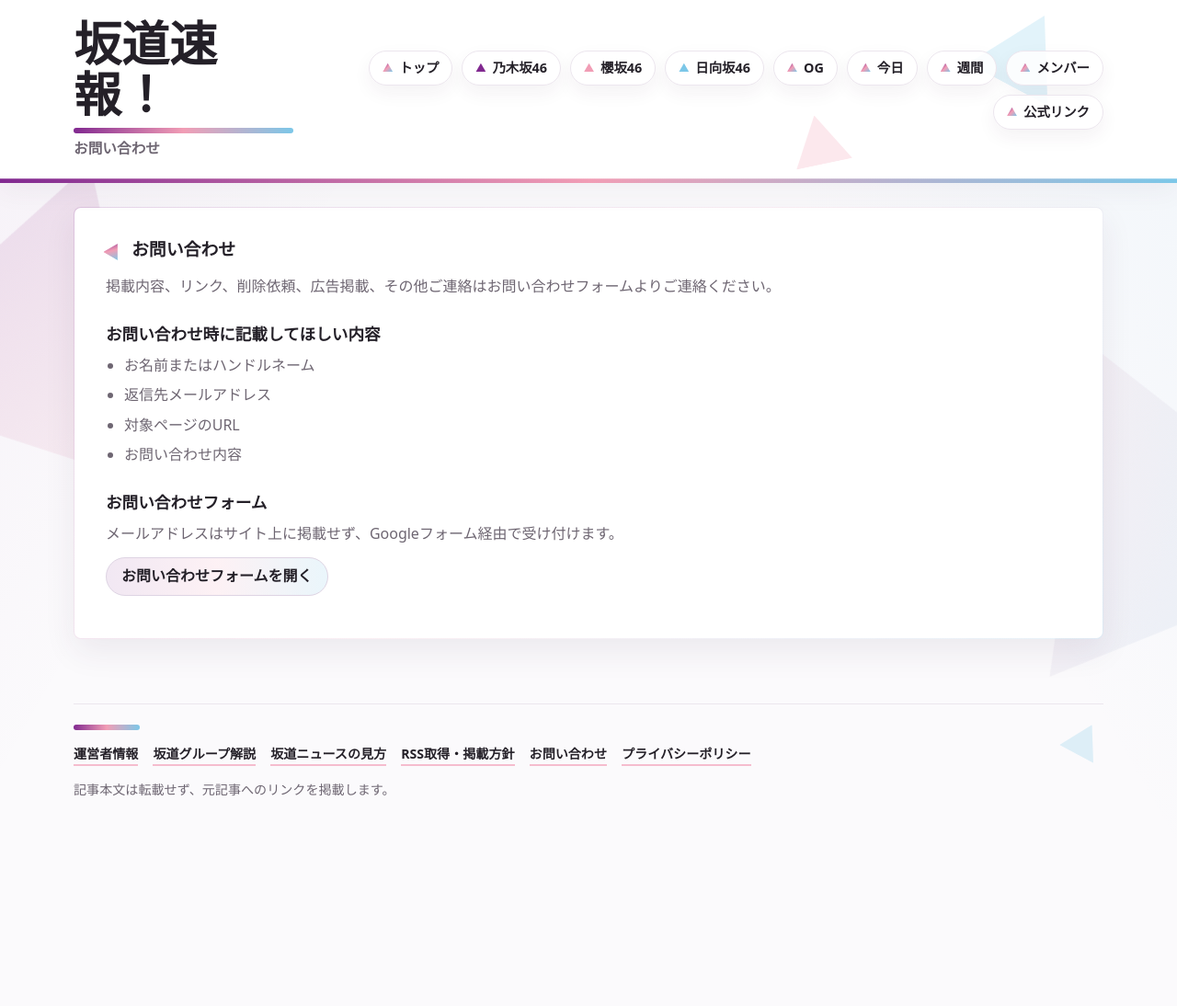
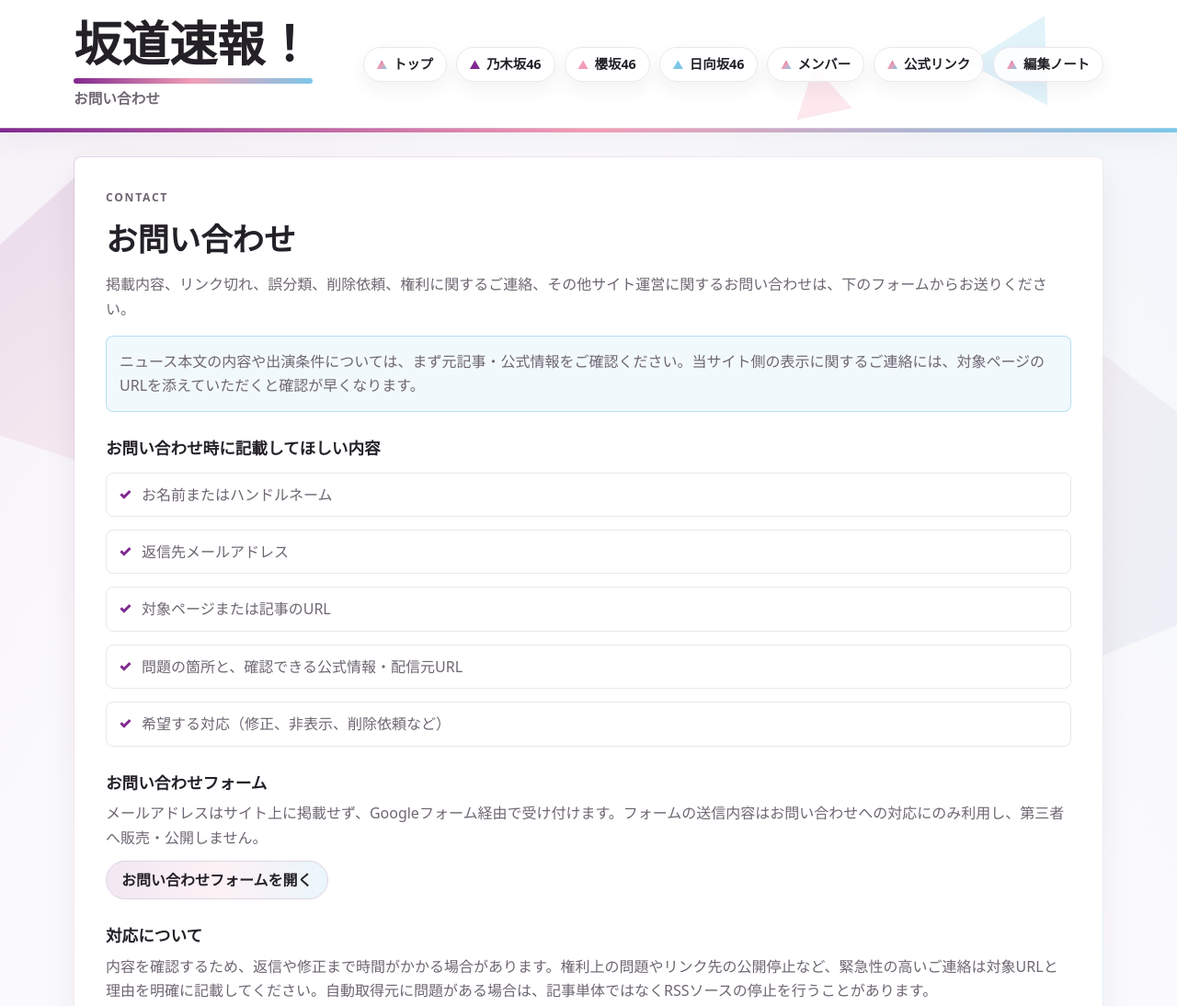
Before and after one commit to matsuiyutaka0619-gif/sakamichi-sokuho, a website: page 坂道速報！/contact/index.html in a window 1280 px wide. Shown: the top 1094 px of the page at 92% size. Before the commit the page ends 914 px from the top, so only its background shows below. Drawn offline with Linux system fonts and the light colour scheme.

Commit message:
Expand AdSense content and editorial guides

```diff
--- a/坂道速報！/contact/index.html
+++ b/坂道速報！/contact/index.html
@@ -3,8 +3,9 @@
   <head>
     <meta charset="utf-8">
     <meta name="viewport" content="width=device-width, initial-scale=1">
-    <meta name="description" content="坂道速報！へのお問い合わせページです。">
+    <meta name="description" content="坂道速報！への掲載内容、リンク、削除依頼などのお問い合わせページです。">
     <title>お問い合わせ | 坂道速報！</title>
+    <link rel="canonical" href="https://sakamichi-sokuho.pages.dev/contact/">
     <link rel="stylesheet" href="../styles.css">
     <script async src="https://pagead2.googlesyndication.com/pagead/js/adsbygoogle.js?client=ca-pub-8002455848254296" crossorigin="anonymous"></script>
   </head>
@@ -13,53 +14,57 @@
       <div class="tri tri-header-one" aria-hidden="true"></div>
       <div class="tri tri-header-two" aria-hidden="true"></div>
       <div class="header-inner">
-        <div class="brand-block">
-          <a class="brand" href="../">坂道速報！</a>
-          <p class="tagline">お問い合わせ</p>
-        </div>
+        <div class="brand-block"><a class="brand" href="../">坂道速報！</a><p class="tagline">お問い合わせ</p></div>
         <nav class="category-nav" aria-label="サイトメニュー">
           <a class="nav-chip home" href="../">トップ</a>
           <a class="nav-chip nogizaka" href="../groups/nogizaka46/">乃木坂46</a>
           <a class="nav-chip sakurazaka" href="../groups/sakurazaka46/">櫻坂46</a>
           <a class="nav-chip hinatazaka" href="../groups/hinatazaka46/">日向坂46</a>
-          <a class="nav-chip archive" href="../og/">OG</a>
-          <a class="nav-chip archive" href="../today/">今日</a>
-          <a class="nav-chip archive" href="../weekly/">週間</a>
           <a class="nav-chip archive" href="../members/">メンバー</a>
           <a class="nav-chip archive" href="../links/">公式リンク</a>
+          <a class="nav-chip archive" href="../editorial/">編集ノート</a>
         </nav>
       </div>
     </header>
 
     <main>
       <section class="static-page">
-        <div class="section-heading">
-          <span class="heading-mark" aria-hidden="true"></span>
-          <h1>お問い合わせ</h1>
+        <p class="eyebrow">CONTACT</p>
+        <h1>お問い合わせ</h1>
+        <p>掲載内容、リンク切れ、誤分類、削除依頼、権利に関するご連絡、その他サイト運営に関するお問い合わせは、下のフォームからお送りください。</p>
+
+        <div class="notice-box">
+          <p>ニュース本文の内容や出演条件については、まず元記事・公式情報をご確認ください。当サイト側の表示に関するご連絡には、対象ページのURLを添えていただくと確認が早くなります。</p>
         </div>
-        <p>掲載内容、リンク、削除依頼、広告掲載、その他ご連絡はお問い合わせフォームよりご連絡ください。</p>
 
         <h2>お問い合わせ時に記載してほしい内容</h2>
-        <ul class="static-list">
+        <ul class="checklist">
           <li>お名前またはハンドルネーム</li>
           <li>返信先メールアドレス</li>
-          <li>対象ページのURL</li>
-          <li>お問い合わせ内容</li>
+          <li>対象ページまたは記事のURL</li>
+          <li>問題の箇所と、確認できる公式情報・配信元URL</li>
+          <li>希望する対応（修正、非表示、削除依頼など）</li>
         </ul>
 
         <h2>お問い合わせフォーム</h2>
-        <p>メールアドレスはサイト上に掲載せず、Googleフォーム経由で受け付けます。</p>
+        <p>メールアドレスはサイト上に掲載せず、Googleフォーム経由で受け付けます。フォームの送信内容はお問い合わせへの対応にのみ利用し、第三者へ販売・公開しません。</p>
         <p><a class="contact-button" href="https://forms.gle/ZcP9MWoTvYMGqSGs5" target="_blank" rel="noopener noreferrer">お問い合わせフォームを開く</a></p>
+
+        <h2>対応について</h2>
+        <p>内容を確認するため、返信や修正まで時間がかかる場合があります。権利上の問題やリンク先の公開停止など、緊急性の高いご連絡は対象URLと理由を明確に記載してください。自動取得元に問題がある場合は、記事単体ではなくRSSソースの停止を行うことがあります。</p>
+        <p class="update-note">最終更新: <time datetime="2026-08-10">2026年8月10日</time></p>
       </section>
     </main>
 
     <footer class="site-footer">
       <nav class="footer-links" aria-label="サイト情報">
-        <a href="../about/">運営者情報</a><a href="../sakamichi/">坂道グループ解説</a>
+        <a href="../about/">運営者情報</a>
+        <a href="../sakamichi/">坂道グループ解説</a>
         <a href="../guide/">坂道ニュースの見方</a>
         <a href="../policy/">RSS取得・掲載方針</a>
         <a href="./">お問い合わせ</a>
         <a href="../privacy/">プライバシーポリシー</a>
+        <a href="../editorial/">編集ノート</a>
       </nav>
       <p>記事本文は転載せず、元記事へのリンクを掲載します。</p>
     </footer>
```
